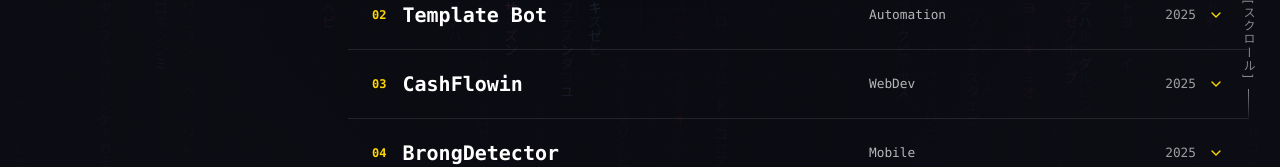
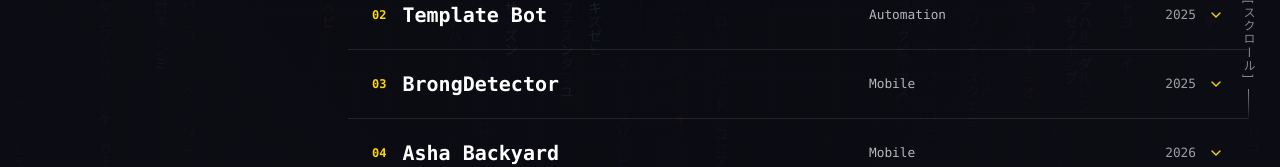
Before and after one commit to azkbrqlna/portofolio, a Next.js app: page /projects in a window 1280 px wide. Shown: the part 631-798 px from the top of the page. Built offline with nearby package versions, Linux system fonts and the light colour scheme.

Commit message:
chore: remove static export and image optimization configurations

```diff
--- a/next.config.mjs
+++ b/next.config.mjs
@@ -1,9 +1,4 @@
 /** @type {import('next').NextConfig} */
-const nextConfig = {
-  output: 'export',
-  images: {
-    unoptimized: true,
-  },
-};
+const nextConfig = {};
 
 export default nextConfig;
--- a/src/app/data/projects.json
+++ b/src/app/data/projects.json
@@ -34,26 +34,6 @@
   {
     "icons": [
       {
-        "name": "Next.js",
-        "icon": "RiNextjsFill"
-      },
-      {
-        "name": "Firebase",
-        "icon": "RiFirebaseFill"
-      },
-      {
-        "name": "Shadcn UI",
-        "icon": "SiShadcnui"
-      }
-    ],
-    "name": "CashFlowin",
-    "description": "A aplication to manage your cashflow. try with username: admin and password: admin",
-    "href": "https://cashflowin.netlify.app/",
-    "cta": "Launch App"
-  },
-  {
-    "icons": [
-      {
         "name": "Flutter",
         "icon": "RiFlutterFill"
       }
--- a/src/app/portofolio/Project.jsx
+++ b/src/app/portofolio/Project.jsx
@@ -34,7 +34,6 @@ const iconMap = {
 const projectImages = {
   "My Portfolio": "/images/porto.png",
   "Template Bot": "/images/Whatsapp-Bot.jpg",
-  "CashFlowin": "/images/cashflowin.png",
   "BrongDetector": "/images/brong-detector.jpeg",
   "Asha Backyard": "/images/asha-backyard.jpeg",
 };
@@ -43,7 +42,6 @@ const projectImages = {
 const projectTypes = {
   "My Portfolio": { type: "WebDev", year: "2026" },
   "Template Bot": { type: "Automation", year: "2025" },
-  "CashFlowin": { type: "WebDev", year: "2025" },
   "BrongDetector": { type: "Mobile", year: "2025" },
   "Asha Backyard": { type: "Mobile", year: "2026" },
 };
```
